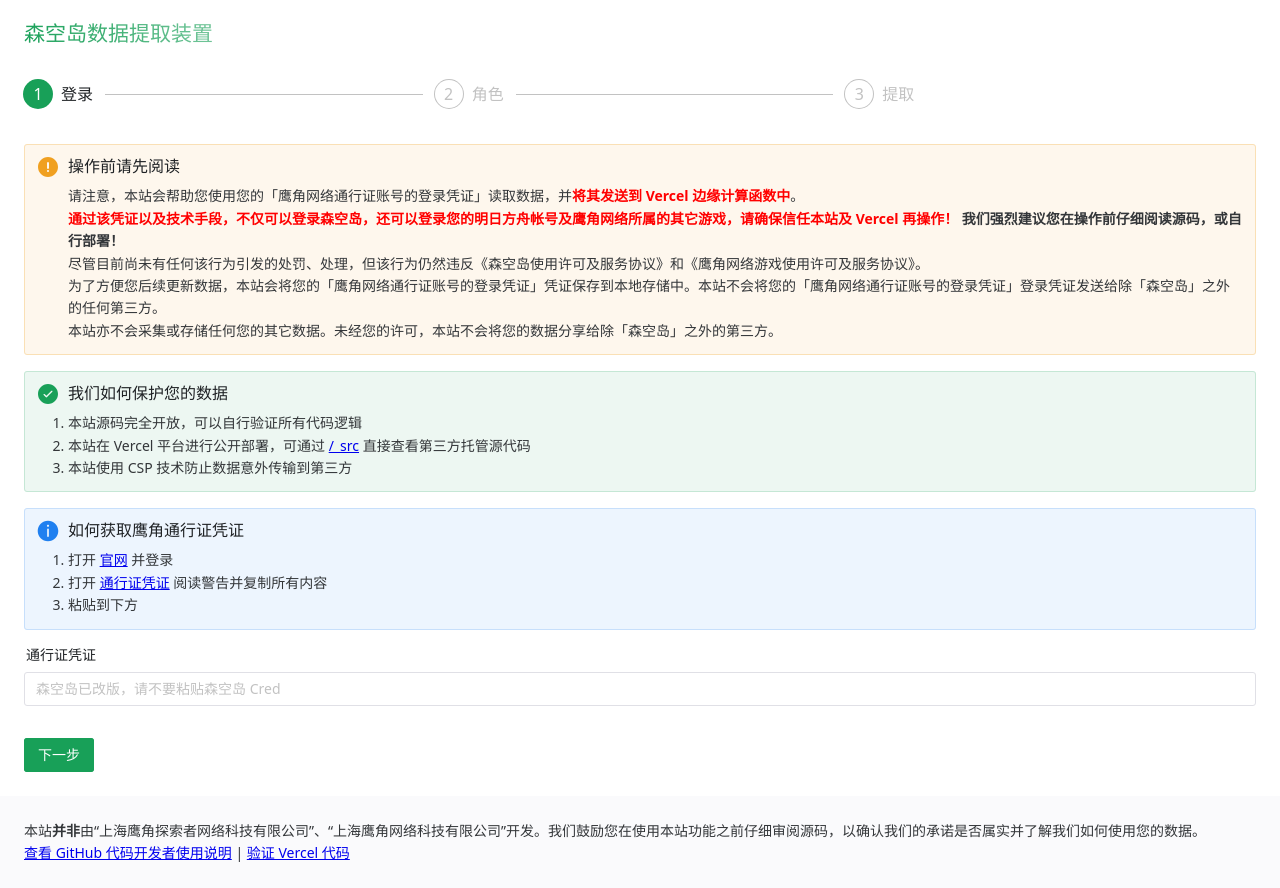
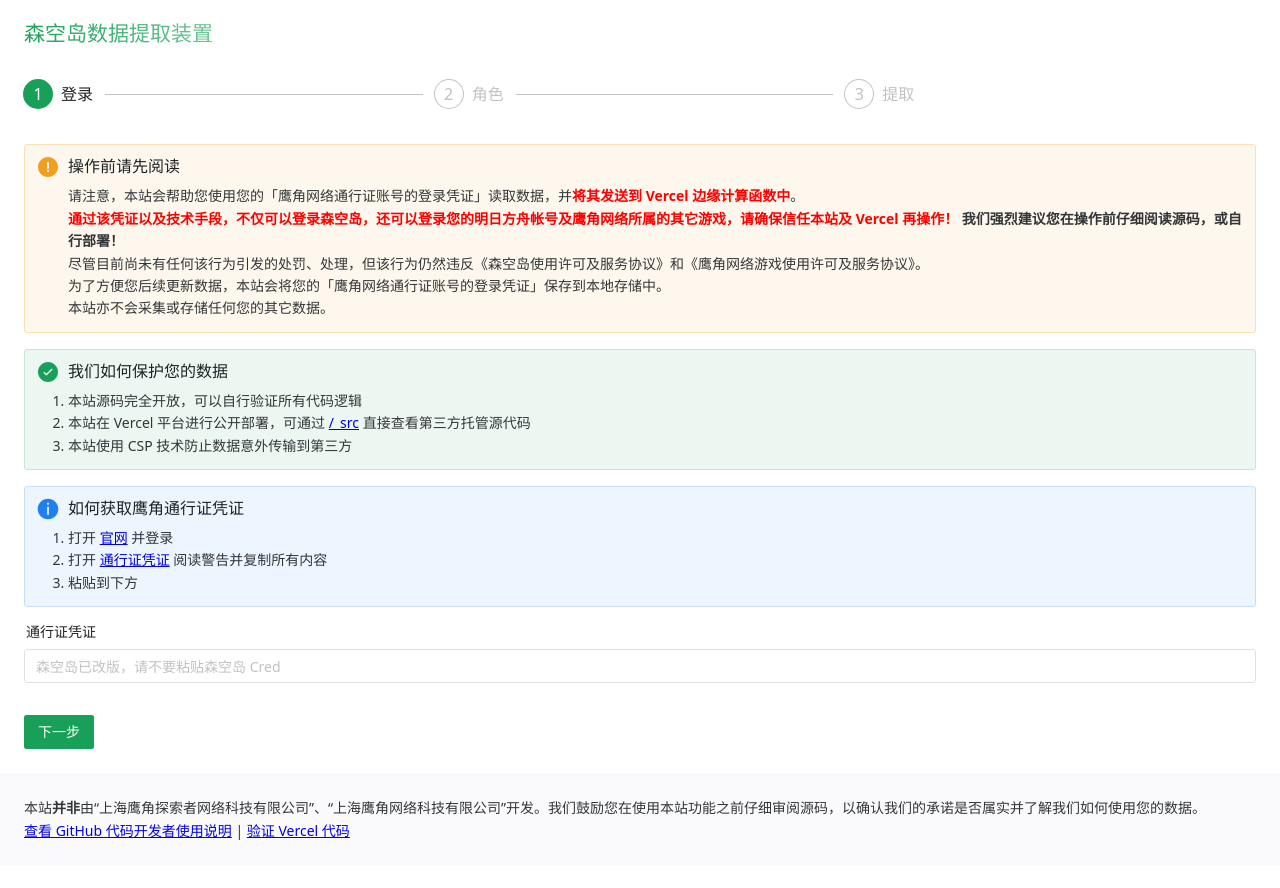
Before and after one commit to oott123/sklanding, a Vue app: page / in a window 1280 px wide. After the commit the page ends 866 px from the top, so only its background shows below. Built offline with nearby package versions, Linux system fonts and the light colour scheme.

Commit message:
chore: cleanup

```diff
--- a/src/components/Main.vue
+++ b/src/components/Main.vue
@@ -284,9 +284,9 @@
               <br />
               尽管目前尚未有任何该行为引发的处罚、处理，但该行为仍然违反《森空岛使用许可及服务协议》和《鹰角网络游戏使用许可及服务协议》。
               <br />
-              为了方便您后续更新数据，本站会将您的「鹰角网络通行证账号的登录凭证」凭证保存到本地存储中。本站不会将您的「鹰角网络通行证账号的登录凭证」登录凭证发送给除「森空岛」之外的任何第三方。
+              为了方便您后续更新数据，本站会将您的「鹰角网络通行证账号的登录凭证」保存到本地存储中。
               <br />
-              本站亦不会采集或存储任何您的其它数据。未经您的许可，本站不会将您的数据分享给除「森空岛」之外的第三方。
+              本站亦不会采集或存储任何您的其它数据。
             </n-alert>
             <div></div>
             <n-alert title="我们如何保护您的数据" type="success">
```
